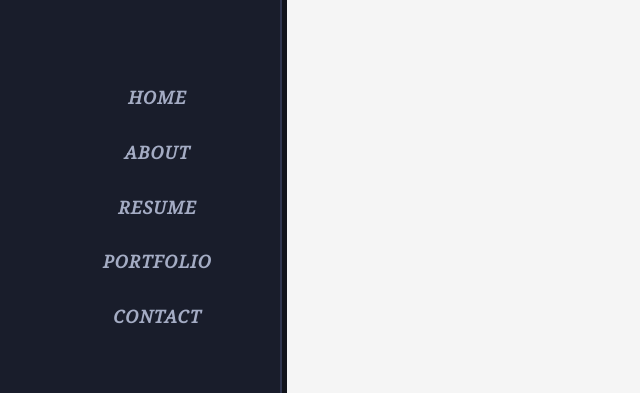
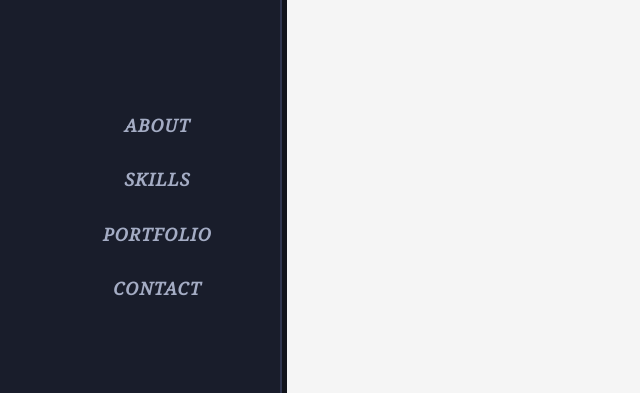
Before and after one commit to sinka27/React_Portfolio, a React (Create React App) app: page / in a window 1280 px wide. Shown: the part 235-628 px from the top of the page, without its empty margins (0-640 px from the left). Built offline with nearby package versions, Linux system fonts and the light colour scheme; a web font is replaced by a local one.

Commit message:
Formatted

```diff
--- a/src/components/Navigation.js
+++ b/src/components/Navigation.js
@@ -14,20 +14,17 @@ function Navigation() {
       </div>
       <ul className='nav-items'>
         <li className='nav-item'>
-            <NavLink to ="/" activeClassName = "active-class" exact>Home</NavLink>
+            <NavLink to ="/" activeClassName = "active-class" exact>About</NavLink>
         </li>
-        <li className="nav-item">
-                    <NavLink to="/about" activeClassName="active-class" exact>About</NavLink>
-                </li>
-                <li className="nav-item">
-                    <NavLink to="/resume" activeClassName="active-class" exact>Resume</NavLink>
-                </li>
-                <li className="nav-item">
-                    <NavLink to="/portfolio" activeClassName="active-class" exact>Portfolio</NavLink>
-                </li>
-                <li className="nav-item">
-                    <NavLink to="/contact" activeClassName="active-class" exact>Contact</NavLink>
-                </li>
+        <li className='nav-item'>
+            <NavLink to="/skills" activeClassName="active-class" exact>Skills</NavLink>
+        </li>
+        <li className='nav-item'>
+            <NavLink to="/portfolio" activeClassName="active-class" exact>Portfolio</NavLink>
+        </li>
+        <li className='nav-item'>
+            <NavLink to="/contact" activeClassName="active-class" exact>Contact</NavLink>
+        </li>
       </ul>
       <footer className="footer">
                 <p>@2022 My Portfolio</p>
```
